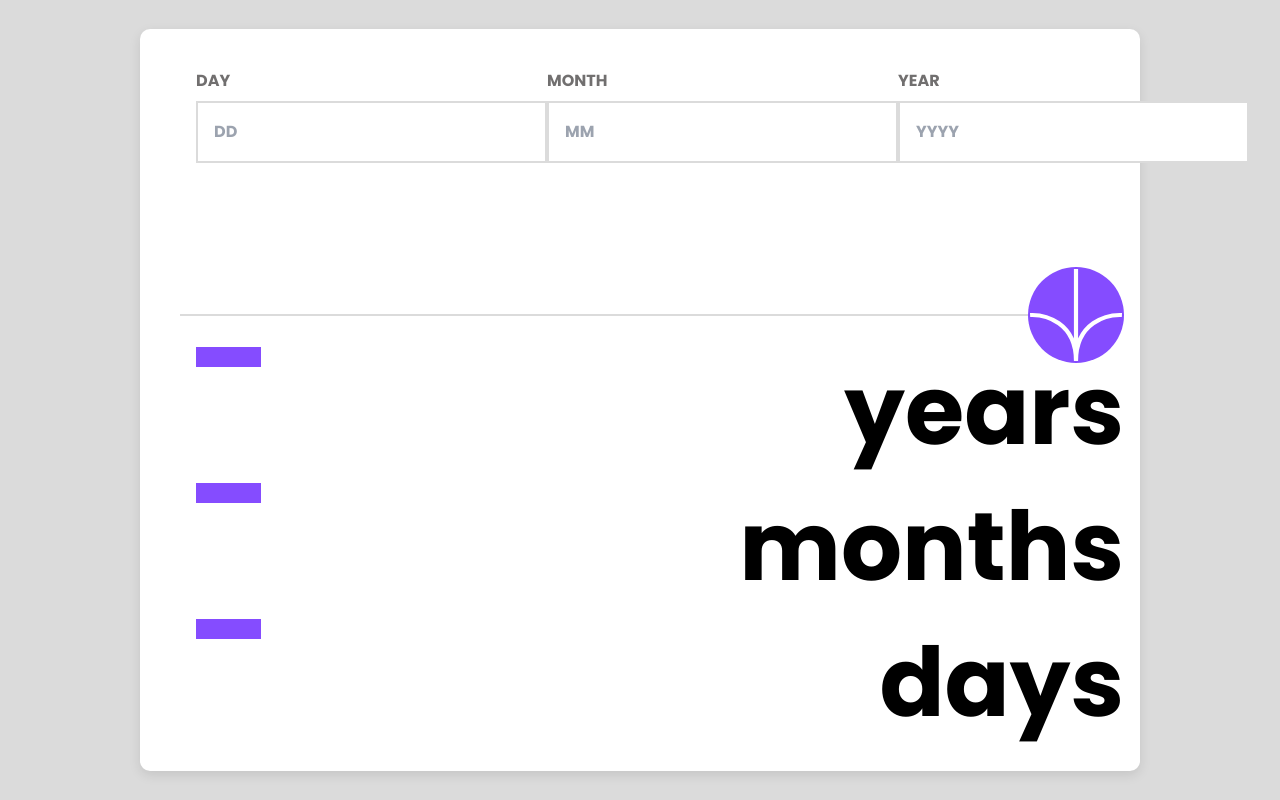
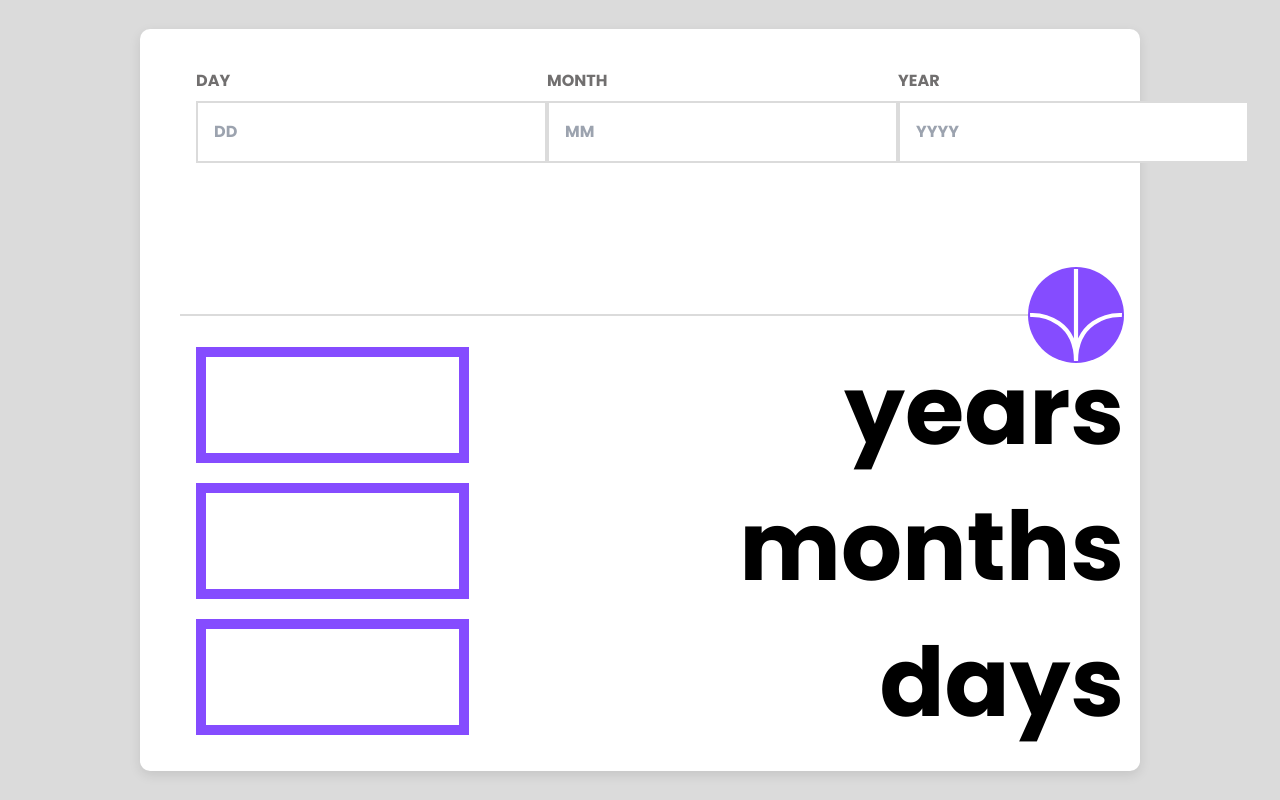
Before and after one commit to akrambzgh/age-calculator-app-main, a website: page app/public/index.html in a window 1280 px wide. Drawn offline with Linux system fonts and the light colour scheme.

Commit message:
the years, months, days boxes is edited

```diff
--- a/app/src/main.scss
+++ b/app/src/main.scss
@@ -91,6 +91,8 @@ input {
 .line-num {
   letter-spacing: 48px;
   border: 10px solid $purple;
+  min-width: 273px;
+  min-height: 116px;
   text-align: center;
   left: 40px;
   padding-left: 45px;
```
Also changed, not shown: app/public/styles.css, 1 other file.
